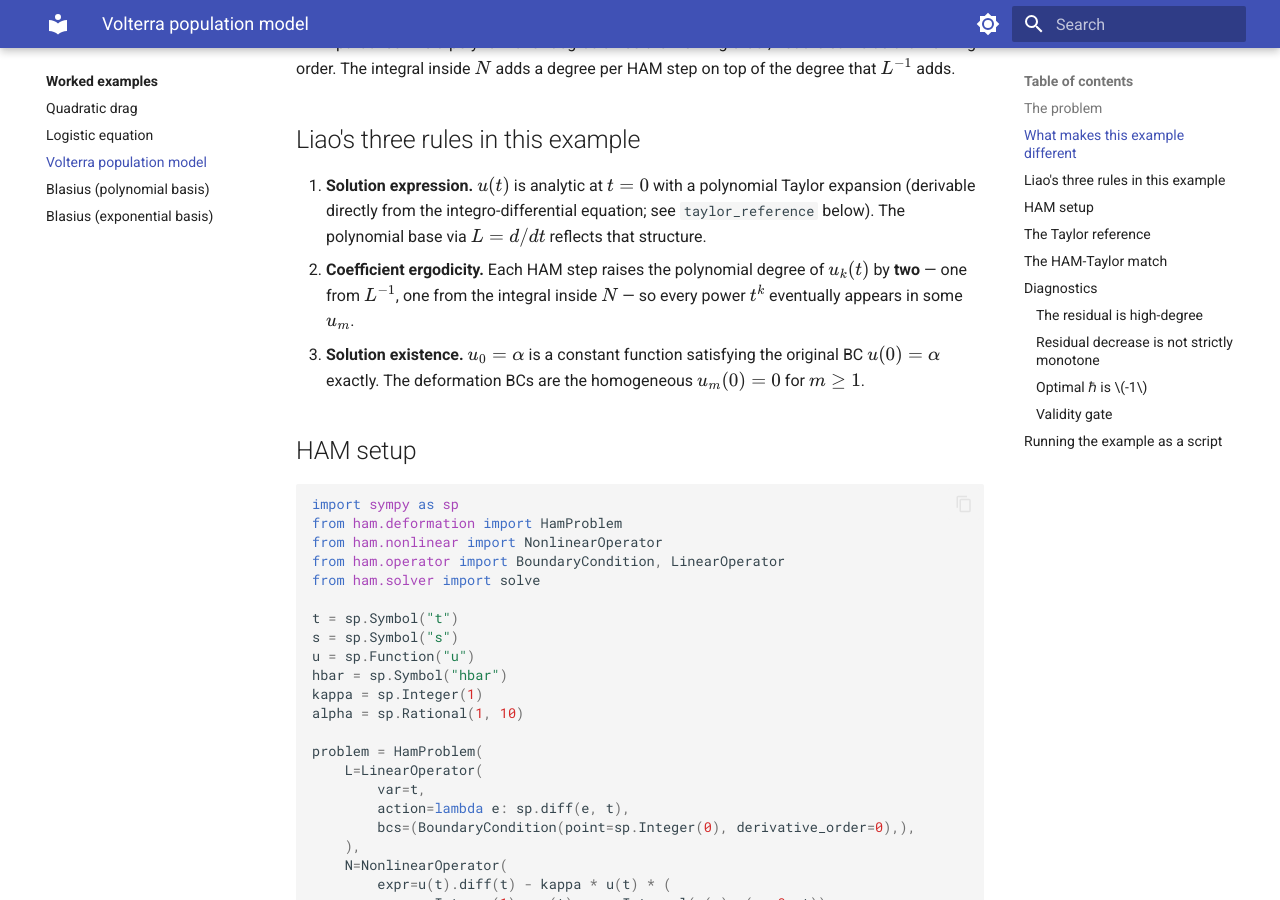
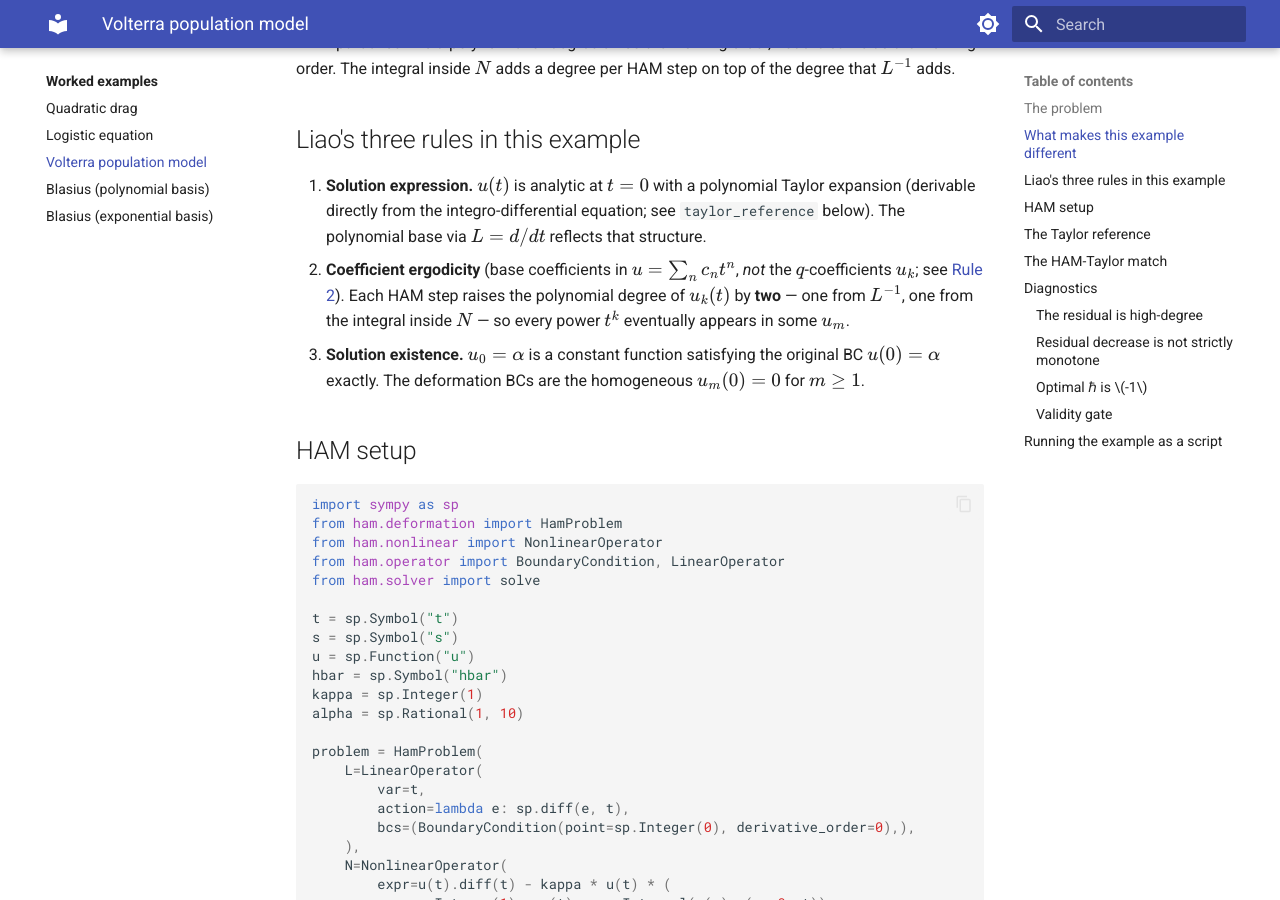
Before and after one commit to sabjohnso/ham, an MkDocs documentation site: the page built from docs/examples/volterra.md, in a window 1280 px wide and 900 px high, scrolled down 796 px. Built offline with MkDocs 1.6.1 and Material for MkDocs 9.7.7, drawn with Linux system fonts in a browser that asks for light colours.

Commit message:
📝 [pade+docs] disambiguate overloaded "coefficient" terminology
Problem:
- The word "coefficient" carried five distinct senses across the
  codebase: the q-coefficient u_k of the homotopy series, the
  polynomial-in-x scalars inside a u_k, the coefficient ring of
  QSeries, the Padé numerator/denominator coefficients p_i/q_j, and
  the base-function coefficient c_n in Liao's Rule 2 ("coefficient
  ergodicity"). Most are locally unambiguous, but two collide.
- ham/pade.py named the input HAM q-coefficients `coefficients` while
  constructing `p_coeffs` and `q_coeffs` (Padé numerator and
  denominator coefficients) in the same scope — three "coefficient"
  lists sharing one module.
- Liao's "coefficient ergodicity" appears in two conceptual pages and
  nine example files without anywhere distinguishing its base-
  coefficient sense from the q-coefficient sense `QSeries.coeff` has
  taught the reader everywhere else.

Solution:
- Rename `coefficients` → `series_coeffs` in `homotopy_pade` and
  `_pade_value_at_q_one`; tighten the inner docstring so each
  "coefficient" is explicitly qualified (series / numerator /
  denominator).
- Add a gloss in docs/concepts/convergence.md Rule 2 stating the rule
  constrains the base coefficient c_n in u = Σ_n c_n B_n(x), not the
  q-coefficient u_k.
- Repeat the gloss inline at the first mention in
  docs/concepts/homotopy-equation.md, linking back to Rule 2.
- Append a brief base-coefficient parenthetical to the "Coefficient
  ergodicity" bullet in every example (four markdown pages, five
  Python module docstrings), each linking back to Rule 2.
- QSeries, tests/strategies.py polynomial-coefficient vocabulary, and
  the "HAM coefficient"/"coefficient ring" usages left alone — they
  are locally unambiguous.

Coefficient — vague.
Now: q, base, ring, Padé clear.
Words point where they aim.

```diff
--- a/docs/examples/volterra.md
+++ b/docs/examples/volterra.md
@@ -41,10 +41,12 @@ that \(L^{-1}\) adds.
    polynomial Taylor expansion (derivable directly from the
    integro-differential equation; see `taylor_reference` below). The
    polynomial base via \(L = d/dt\) reflects that structure.
-2. **Coefficient ergodicity.** Each HAM step raises the polynomial
-   degree of \(u_k(t)\) by **two** — one from \(L^{-1}\), one from
-   the integral inside \(N\) — so every power \(t^k\) eventually
-   appears in some \(u_m\).
+2. **Coefficient ergodicity** (base coefficients in
+   \(u = \sum_n c_n t^n\), *not* the \(q\)-coefficients \(u_k\); see
+   [Rule 2](../concepts/convergence.md)). Each HAM step raises the
+   polynomial degree of \(u_k(t)\) by **two** — one from \(L^{-1}\),
+   one from the integral inside \(N\) — so every power \(t^k\)
+   eventually appears in some \(u_m\).
 3. **Solution existence.** \(u_0 = \alpha\) is a constant function
    satisfying the original BC \(u(0) = \alpha\) exactly. The
    deformation BCs are the homogeneous \(u_m(0) = 0\) for \(m \ge 1\).
```
Also changed, not shown: docs/concepts/convergence.md (+7 -0 lines), docs/concepts/homotopy-equation.md (+6 -2 lines), docs/examples/blasius.md (+5 -2 lines), docs/examples/logistic.md (+5 -3 lines), docs/examples/quadratic-drag.md (+5 -3 lines), 6 other files.
